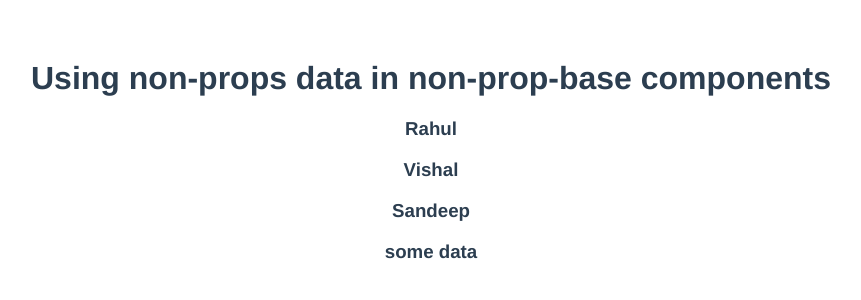
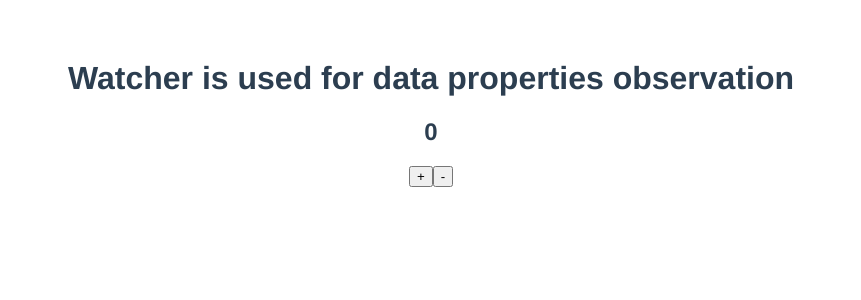
Before and after one commit to rahulsonwane/vue_js_tutorail, a Vue app: page / in a window 1280 px wide. Shown: the top 300 px of the page, without its empty margins (209-1070 px from the left). Built offline with nearby package versions, Linux system fonts and the light colour scheme.

Commit message:
Watchers using observation data prop

```diff
--- a/src/App.vue
+++ b/src/App.vue
@@ -14,14 +14,16 @@
   <!-- <RefDom/> -->
   <!-- <MakeForm/> -->
   <!-- <FormModifier/> -->
-  <PassNonProps/>
+  <!-- <PassNonProps/> -->
+  <WaTchers/>
 
 </template>
 
 
 <script>
 // import FormModifier from './components/FormModifier.vue';
-import PassNonProps from './components/PassNonProps.vue';
+// import PassNonProps from './components/PassNonProps.vue';
+import WaTchers from './components/WaTchers.vue';
 
 
 // import BaseHome from './components/BaseHome.vue';
@@ -45,7 +47,8 @@ export default {
   name: 'App',
   components: {
     // FormModifier,
-    PassNonProps
+    // PassNonProps,
+    WaTchers
 }
 }
 </script>
--- a/src/components/NonProp.vue
+++ b/src/components/NonProp.vue
@@ -12,6 +12,7 @@
 <script>
 export default {
     name: "NonProp",
+    // inheritAttrs: false,
     props: {
         data: String
     }
--- /dev/null
+++ b/src/components/WaTchers.vue
@@ -0,0 +1,25 @@
+<template>
+    <h1> Watcher is used for data properties observation</h1>
+    <h2> {{ count }}</h2>
+    <button v-on:click="count=count + 1"> + </button>
+    <button v-on:click="count=count - 1"> - </button>
+</template>
+
+<script>
+export default{
+    name:"WaTchers",
+    data(){
+        return{
+            count : 0
+        }
+    },
+    watch:{
+        count(val, prev){
+            if(val>5 && val>prev){
+                this.count = 0
+                alert("stop counting")
+            }
+        }
+    }
+}
+</script>
```
